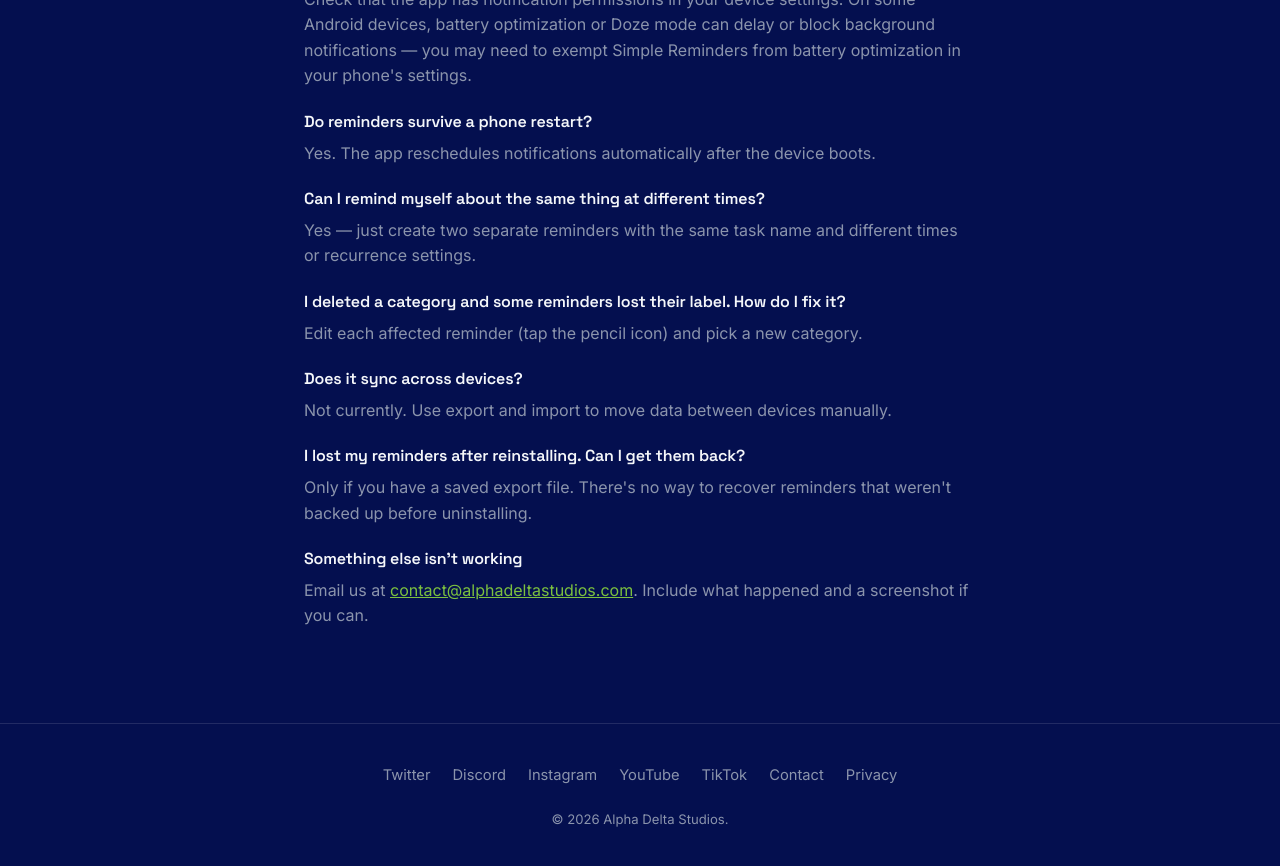
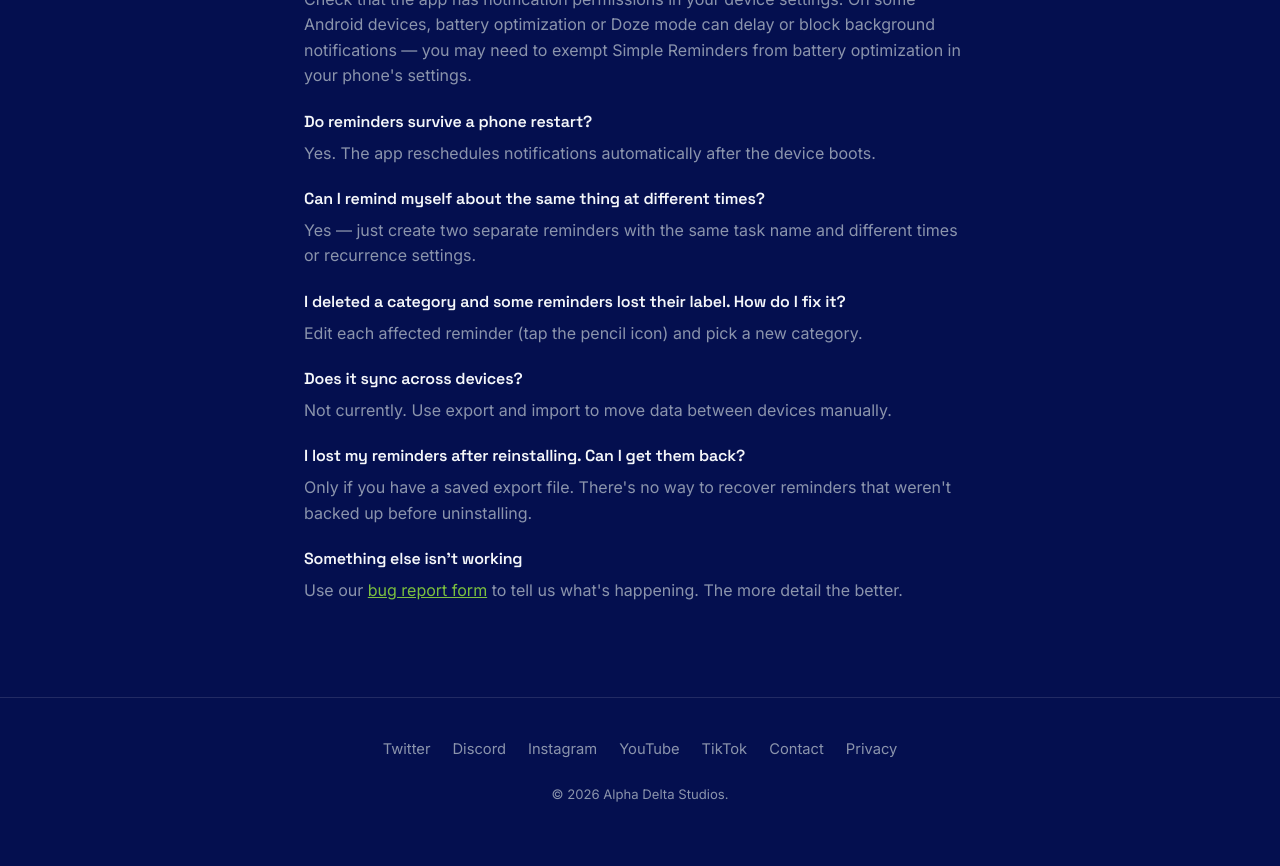
Before and after one commit to AlphaDelta24/alpha-delta-site, a Jekyll site: the page built from simple-reminders-help.html, in a window 1280 px wide and 900 px high, scrolled down 3632 px. Shown: the top 866 px of the window. Built offline with Jekyll 4.4.1, drawn with Linux system fonts in a browser that asks for light colours.

Commit message:
Update simple-reminders-help.html

```diff
--- a/simple-reminders-help.html
+++ b/simple-reminders-help.html
@@ -160,6 +161,6 @@ description: How to use Simple Reminders — adding reminders, recurrence types,
   <p>Only if you have a saved export file. There's no way to recover reminders that weren't backed up before uninstalling.</p>
 
   <h3 style="color:var(--white);font-size:1rem;margin:20px 0 6px;">Something else isn't working</h3>
-  <p>Email us at <a href="mailto:contact@alphadeltastudios.com">contact@alphadeltastudios.com</a>. Include what happened and a screenshot if you can.</p>
+  <p>Use our <a href="https://alphadeltastudios.com/simple-reminders-bug/">bug report form</a> to tell us what's happening. The more detail the better.</p>
 
 </div>
```
Also changed, not shown: other parts of simple-reminders-help.html (+1 -0 lines).
